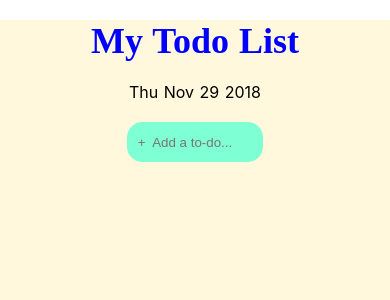
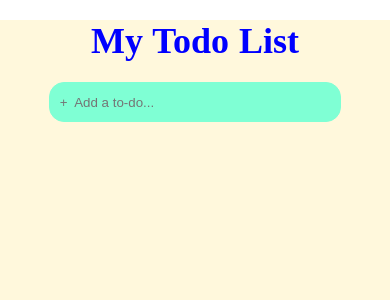
Before and after one commit to Kenil27/TodoList, a Nuxt app: page / in a window 390 px wide. Shown: the top 300 px of the page. Built offline with nearby package versions, Linux system fonts and the light colour scheme.

Commit message:
date added

```diff
--- a/pages/index.vue
+++ b/pages/index.vue
@@ -2,8 +2,6 @@
   <div class="container">
     <h1 class="header">My Todo List</h1>
     <div class="todo">
-      <p class="date">{{today}}</p>
-      <br>
       <input
         type="text"
         placeholder="+  Add a to-do..."
@@ -19,6 +17,7 @@
           <input type="checkbox" id="checkbox" v-model="note.checked" v-on:change="toggleNote">
           {{note.title}}
           <a @click="removeItem(note)" class="close">x</a>
+          <br> <span class="date">{{today}}</span>
         </p>
       </div>
     </div>
@@ -32,7 +31,7 @@ export default {
     return {
       pushItem: "",
       notes: [],
-      today: new Date().toDateString()
+      today: new Date().toLocaleDateString()
     };
   },
   mounted() {
@@ -65,6 +64,7 @@ export default {
 </script>
 
 <style>
+@import url('https://fonts.googleapis.com/css?family=Alegreya');
 .container {
   height: 100vh;
   background-color: cornsilk;
@@ -76,8 +76,7 @@ export default {
   font-family: "Times New Roman", Times, serif;
   color: blue;
 }
-.date {
-}
+
 .todo {
   display: flex;
   flex-direction: column;
@@ -91,28 +90,34 @@ export default {
   background-color: aquamarine;
   width: 35%;
 }
-@media only screen and (max-width: 320px) {
-.list{
-  width: 75%;
-  background-color: bisque;
-}
+@media only screen and (max-width: 600px) {
+  .list {
+    width: 75%;
+  }
 }
 .all-todos {
   width: 35%;
 }
-@media only screen and (max-width: 320px) {
-.all-todos{
-  width: 75%;
-}
+@media only screen and (max-width: 600px) {
+  .all-todos {
+    width: 75%;
+  }
 }
 .list-item {
   background-color: white;
-  margin-bottom: 10px;
-  height: 30px;
+  margin-bottom: 15px;
+  height: 45px;
+  font-size: 16px;
+
 }
 #checkbox {
   width: 15px;
   height: 15px;
+}
+.date{
+  font-size: 12px;
+  padding-left: 20px;
+  opacity: 0.7;
 }
 .close {
   opacity: 0.4;
```
Also changed, not shown: 2 other files (tests, documents, lock files or other folders).
